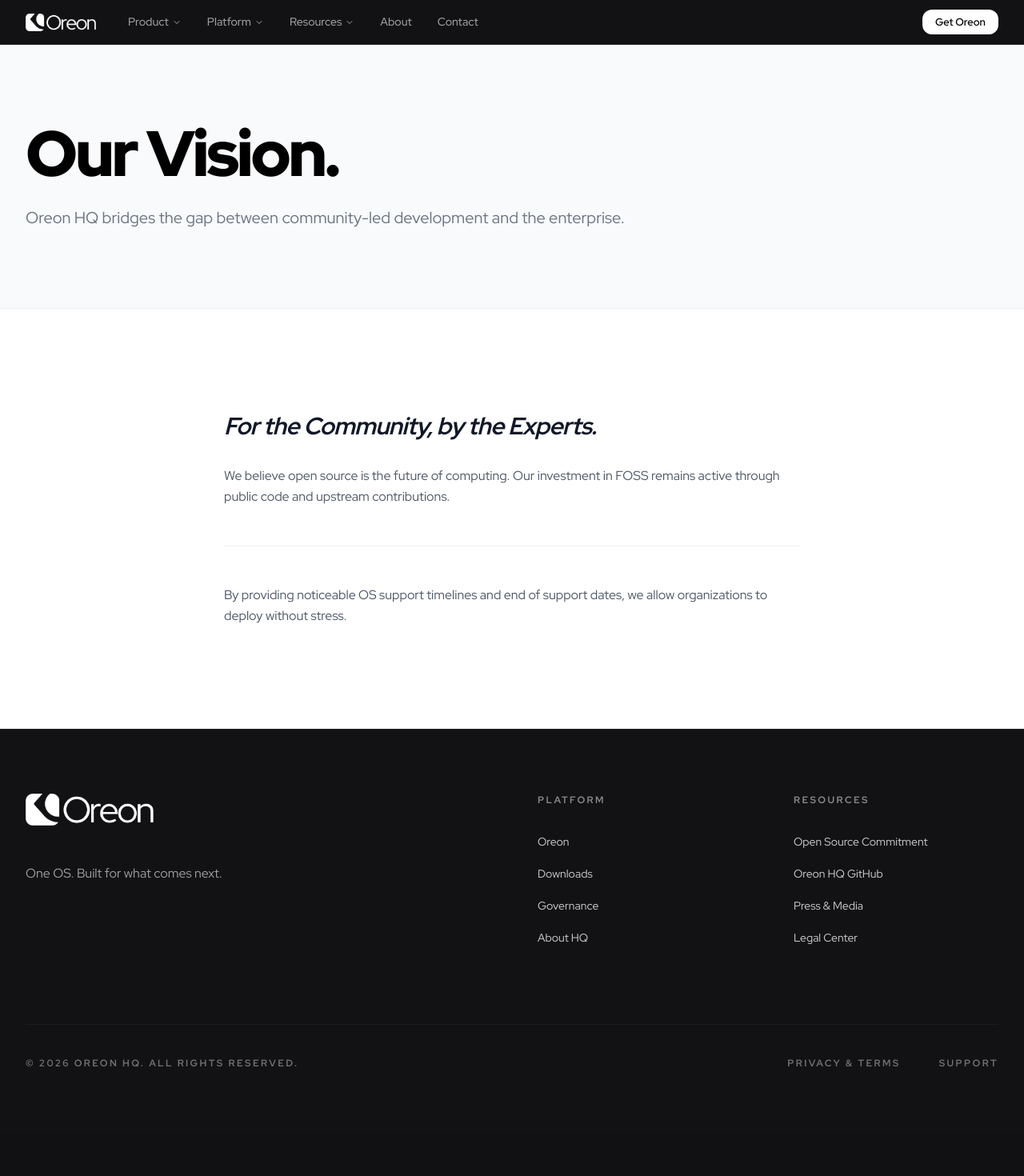
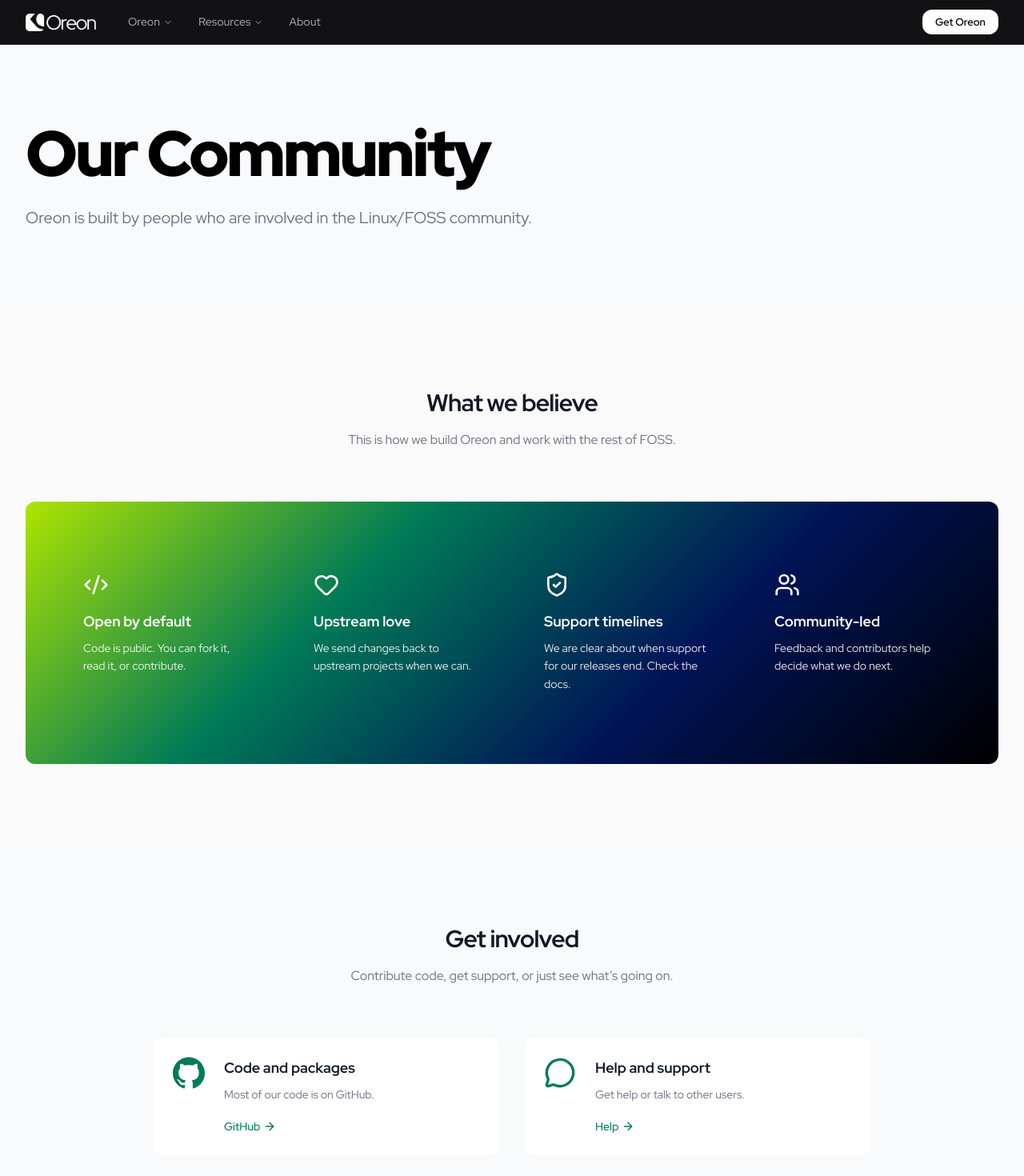
Before and after one commit to oreonhq/website, a Next.js app: page /about in a window 1280 px wide. Shown: the top 1470 px of the page at 80% size. Before the commit the page ends 1417 px from the top, so only its background shows below. Built offline with nearby package versions, Linux system fonts and the light colour scheme.

Commit message:
refine website a bit and back off on the enterprise push

```diff
--- a/app/about/page.tsx
+++ b/app/about/page.tsx
@@ -1,40 +1,135 @@
 import Link from 'next/link'
+import { Users, Code2, Heart, ShieldCheck, MessageCircle, ArrowRight } from 'lucide-react'
+
+function GitHubIcon({ className }: { className?: string }) {
+  return (
+    <svg className={className} viewBox="0 0 24 24" fill="currentColor" aria-hidden>
+      <path d="M12 .297c-6.63 0-12 5.373-12 12 0 5.303 3.438 9.8 8.205 11.385.6.113.82-.258.82-.577 0-.285-.01-1.04-.015-2.04-3.338.724-4.042-1.61-4.042-1.61C4.422 18.07 3.633 17.7 3.633 17.7c-1.087-.744.084-.729.084-.729 1.205.084 1.838 1.236 1.838 1.236 1.07 1.835 2.809 1.305 3.495.998.108-.776.417-1.305.76-1.605-2.665-.3-5.466-1.332-5.466-5.93 0-1.31.465-2.38 1.235-3.22-.135-.303-.54-1.523.105-3.176 0 0 1.005-.322 3.3 1.23.96-.267 1.98-.399 3-.405 1.02.006 2.04.138 3 .405 2.28-1.552 3.285-1.23 3.285-1.23.645 1.653.24 2.873.12 3.176.765.84 1.23 1.91 1.23 3.22 0 4.61-2.805 5.625-5.475 5.92.42.36.81 1.096.81 2.22 0 1.606-.015 2.896-.015 3.286 0 .315.21.69.825.57C20.565 22.092 24 17.592 24 12.297c0-6.627-5.373-12-12-12" />
+    </svg>
+  )
+}
 
 export default function About() {
+  const values = [
+    {
+      icon: Code2,
+      title: 'Open by default',
+      desc: 'Code is public. You can fork it, read it, or contribute.',
+    },
+    {
+      icon: Heart,
+      title: 'Upstream love',
+      desc: 'We send changes back to upstream projects when we can.',
+    },
+    {
+      icon: ShieldCheck,
+      title: 'Support timelines',
+      desc: 'We are clear about when support for our releases end. Check the docs.',
+    },
+    {
+      icon: Users,
+      title: 'Community-led',
+      desc: 'Feedback and contributors help decide what we do next.',
+    },
+  ]
+
+  const getInvolved = [
+    {
+      icon: GitHubIcon,
+      title: 'Code and packages',
+      desc: 'Most of our code is on GitHub.',
+      href: 'https://github.com/oreonhq',
+      external: true,
+    },
+    {
+      icon: MessageCircle,
+      title: 'Help and support',
+      desc: 'Get help or talk to other users.',
+      href: '/help',
+      external: false,
+    },
+  ]
+
   return (
     <div className="theme-light pt-[56px] min-h-screen bg-white">
-      {/* Restore the standard header layout */}
-      <section className="bg-[#f8fafc] border-b border-black/5 py-24">
+      <section className="bg-[#f8fafc] py-24">
         <div className="max-w-7xl mx-auto px-4 sm:px-6 lg:px-8">
           <div className="max-w-3xl">
-            <h1 className="hero-heading text-black mb-6">Our Vision.</h1>
+            <h1 className="hero-heading text-black mb-6">Our Community</h1>
             <p className="text-xl text-gray-500 leading-relaxed font-light">
-              Oreon HQ bridges the gap between community-led development and the enterprise.
+              Oreon is built by people who are involved in the Linux/FOSS community.
             </p>
           </div>
         </div>
       </section>
 
-      {/* Simplified blog-post-like content */}
-      <main className="max-w-3xl mx-auto px-6 py-24 sm:py-32">
-        <article>
-          <div className="prose prose-slate prose-lg max-w-none">
-            <h2 className="text-3xl font-bold text-gray-900 mb-8 tracking-tight italic">
-              For the Community, by the Experts.
-            </h2>
-
-            <p className="text-gray-600 leading-relaxed mb-8 font-light">
-              We believe open source is the future of computing. Our investment in FOSS remains active through public code and upstream contributions.
-            </p>
-
-            <div className="h-px bg-black/5 w-full my-12" />
-
-            <p className="text-gray-600 leading-relaxed font-light">
-              By providing noticeable OS support timelines and end of support dates, we allow organizations to deploy without stress.
+      <section className="enterprise-section">
+        <div className="max-w-7xl mx-auto px-4 sm:px-6 lg:px-8">
+          <div className="text-center max-w-2xl mx-auto mb-16">
+            <h2 className="text-3xl font-bold text-gray-900 mb-4 tracking-tight">What we believe</h2>
+            <p className="text-gray-500 font-light leading-relaxed">
+              This is how we build Oreon and work with the rest of FOSS.
             </p>
           </div>
-        </article>
-      </main>
+          <div className="rounded-xl py-16 px-8 sm:px-12" style={{ background: 'var(--oreon-gradient)' }}>
+            <div className="grid sm:grid-cols-2 lg:grid-cols-4 gap-8">
+              {values.map((item, i) => (
+                <div key={i} className="p-6 rounded-xl">
+                  <item.icon className="w-8 h-8 text-white mb-4" />
+                  <h3 className="text-lg font-bold text-white mb-2">{item.title}</h3>
+                  <p className="text-white/90 text-sm leading-relaxed font-light">{item.desc}</p>
+                </div>
+              ))}
+            </div>
+          </div>
+        </div>
+      </section>
+
+      <section className="enterprise-section bg-gray-50">
+        <div className="max-w-7xl mx-auto px-4 sm:px-6 lg:px-8">
+          <div className="text-center max-w-2xl mx-auto mb-16">
+            <h2 className="text-3xl font-bold text-gray-900 mb-4 tracking-tight">Get involved</h2>
+            <p className="text-gray-500 font-light leading-relaxed">
+              Contribute code, get support, or just see what’s going on.
+            </p>
+          </div>
+          <div className="grid md:grid-cols-2 gap-8 max-w-4xl mx-auto">
+            {getInvolved.map((item, i) => (
+              <Link
+                key={i}
+                href={item.href}
+                target={item.external ? '_blank' : undefined}
+                rel={item.external ? 'noopener noreferrer' : undefined}
+                className="flex gap-6 p-6 rounded-xl bg-white"
+              >
+                <item.icon className="w-10 h-10 text-[#007b56] flex-shrink-0" />
+                <div>
+                  <h3 className="text-lg font-bold text-gray-900 mb-2">{item.title}</h3>
+                  <p className="text-gray-500 text-sm leading-relaxed font-light mb-4">{item.desc}</p>
+                  <span className="inline-flex items-center gap-1 text-sm font-medium text-[#007b56]">
+                    {item.external ? 'GitHub' : 'Help'}
+                    <ArrowRight className="w-4 h-4" />
+                  </span>
+                </div>
+              </Link>
+            ))}
+          </div>
+        </div>
+      </section>
+
+      <section className="enterprise-section">
+        <div className="max-w-3xl mx-auto px-4 sm:px-6 lg:px-8">
+          <h2 className="text-2xl font-bold text-gray-900 mb-6 tracking-tight">
+            Transparency
+          </h2>
+          <p className="text-gray-600 leading-relaxed mb-6 font-light">
+            We publish our code and contribute back where we can.
+          </p>
+          <p className="text-gray-600 leading-relaxed font-light">
+            We also publish support timelines on the documentation so you know when support ends.
+          </p>
+        </div>
+      </section>
     </div>
   )
 }
--- a/app/contact/page.tsx
+++ b/app/help/page.tsx
@@ -1,4 +1,4 @@
-import { MessageCircle, ArrowRight, ShieldCheck, Download, Globe } from 'lucide-react'
+import { MessageCircle, ArrowRight, ShieldCheck, Download, Globe, HelpCircle } from 'lucide-react'
 
 export default function Contact() {
   return (
@@ -6,10 +6,7 @@
       <section className="bg-[#f8fafc] border-b border-black/5 py-24">
         <div className="max-w-7xl mx-auto px-4 sm:px-6 lg:px-8">
           <div className="max-w-3xl">
-            <h1 className="hero-heading text-black mb-6">Get in touch.</h1>
-            <p className="text-xl text-gray-500 leading-relaxed font-light">
-              Whether you need community support or are looking for strategic partnerships, our team is here to help.
-            </p>
+            <h1 className="hero-heading text-black mb-6">Help & Support.</h1>
           </div>
         </div>
       </section>
@@ -20,27 +17,25 @@
             <div className="lg:col-span-8 space-y-12">
               <div className="grid md:grid-cols-2 gap-8">
                 <section className="p-8 border border-black/5 rounded-enterprise bg-gray-50">
-                  <h2 className="text-xl font-bold text-black uppercase tracking-widest text-xs mb-6">Enterprise Contact</h2>
+                  <h2 className="text-xl font-bold text-black uppercase tracking-widest text-xs mb-6">Feedback</h2>
                   <div className="space-y-8">
                     <div>
-                      <p className="text-[10px] text-gray-400 font-bold uppercase tracking-[0.2em] mb-2">Enterprise Inquiries</p>
-                      <a href="mailto:partnerships@oreonhq.com" className="text-lg font-bold text-black hover:text-[#007b56] transition-colors">enterprise@oreonhq.com</a>
+                      <a href="mailto:partnerships@oreonhq.com" className="text-lg font-bold text-black hover:text-[#007b56] transition-colors">team@oreonhq.com</a>
                     </div>
                   </div>
                 </section>
 
                 <section className="p-8 border border-black/5 rounded-enterprise bg-gray-50">
-                  <h2 className="text-xl font-bold text-black uppercase tracking-widest text-xs mb-6">Support</h2>
+                  <h2 className="text-xl font-bold text-black uppercase tracking-widest text-xs mb-6">Enterprise Support</h2>
                   <div className="space-y-8">
                     <div>
-                      <p className="text-[10px] text-gray-400 font-bold uppercase tracking-[0.2em] mb-2">If you have an enterprise support contract with us, please use our enterprise support ticketing system to get quick official support for Oreon products.</p>
                     </div>
                     <div className="pt-4">
                       <a
                         href="mailto:enterprise-support@oreonhq.com"
                         className="text-lg font-bold text-black hover:text-[#007b56] transition-colors"
                       >
-                        enterprise-support@oreonhq.com
+                        Coming soon.
                       </a>
                     </div>
                   </div>
@@ -50,13 +45,12 @@
               <div className="hr-enterprise" />
 
               <div>
-                <h3 className="text-2xl font-bold text-black mb-8 tracking-tight italic text-2xl">Connect with us regarding:</h3>
+                <h3 className="text-2xl font-bold text-black mb-8 tracking-tight text-2xl">What we or our community can help with:</h3>
                 <ul className="space-y-4">
                   {[
-                    { label: "Community Support", icon: MessageCircle },
-                    { label: "Support Timelines", icon: ShieldCheck },
-                    { label: "OEM Partnerships", icon: Globe },
-                    { label: "Installation", icon: Download }
+                    { label: "Feedback", icon: MessageCircle },
+                    { label: "General support", icon: HelpCircle },
+                    { label: "Community events", icon: Globe }
                   ].map((item, i) => (
                     <li key={i} className="flex items-center gap-4 text-gray-700">
                       <item.icon className="w-5 h-5 text-gray-400 flex-shrink-0" />
@@ -76,7 +70,7 @@
                   <div className="space-y-4">
                     {[
                       { name: 'Oreon HQ GitHub', href: 'https://github.com/oreonhq' },
-                      { name: 'Open Source Commitment', href: '/about' },
+                      { name: 'Discord Community', href: 'https://discord.gg/CRaPhvEYaa' },
                     ].map((social) => (
                       <a
                         key={social.name}
--- a/app/legal/page.tsx
+++ b/app/legal/page.tsx
@@ -8,7 +8,7 @@
               Legal
             </h1>
             <p className="text-xl text-gray-500 leading-relaxed font-light">
-              Compliance, privacy protocols, and trademark information for the Oreon platform.
+              Privacy policy and other legal information for Oreon.
             </p>
           </div>
         </div>
--- a/app/page.tsx
+++ b/app/page.tsx
@@ -13,9 +13,9 @@
         <section className="enterprise-section border-t border-black/5">
           <div className="max-w-7xl mx-auto px-4 sm:px-6 lg:px-8">
             <div className="text-center max-w-3xl mx-auto mb-24">
-              <h2 className="text-4xl font-bold text-gray-900 mb-6 tracking-tight">Built for real people.</h2>
+              <h2 className="text-4xl font-bold text-gray-900 mb-6 tracking-tight">Built for you.</h2>
               <p className="text-xl text-gray-500 font-light leading-relaxed">
-                Oreon provides a high-performance operating system designed with the user at the core. It is built for many people, from home users to global enterprises.
+                Oreon provides a high-performance operating system designed with the user at the core. It is built for many people, from basic users to developers.
               </p>
             </div>
 
@@ -85,7 +85,7 @@
                   Oreon is built from the ground up to respect digital privacy. We will never steal your data, track your usage, or force cloud-based telemetry into your OS.
                 </p>
                 <p className="text-gray-500 font-light leading-relaxed mb-10">
-                  Every connection is transparent, every background task is auditable. This makes Oreon the perfect platform for professional environments where digital privacy is mandatory.
+                  Every connection is transparent, every background task is auditable. This makes Oreon the perfect OS for users who value their privacy.
                 </p>
                 <Link href="/legal" className="btn-link">Read our Privacy Commitment →</Link>
               </div>
@@ -97,13 +97,13 @@
         <section className="enterprise-section text-white overflow-hidden relative"
                  style={{ background: 'linear-gradient(165deg, #afe400 0%, #007b56 30%, #001457 70%, #000000 100%)' }}>
           <div className="max-w-7xl mx-auto px-4 sm:px-6 lg:px-8 text-center relative z-10">
-            <h2 className="text-4xl font-bold text-white mb-8 tracking-tight">Open source stays at our core.</h2>
+            <h2 className="text-4xl font-bold text-white mb-8 tracking-tight">Oreon is community-driven.</h2>
             <p className="text-white text-lg leading-relaxed mb-12 max-w-3xl mx-auto font-light">
-              Our open-source commitment has not changed. We continue to publish open source code while supporting upstream communities to keep Oreon open for everyone.
+              Oreon is community-driven. We promise to publish open source code and support upstream communities to keep Oreon open for everyone.
             </p>
             <div className="flex flex-col sm:flex-row items-center justify-center gap-4">
-              <Link href="/about" className="btn-white">
-                Read Our Open Source Commitment →
+              <Link href="/help" className="btn-white">
+                Get Involved →
               </Link>
             </div>
           </div>
--- a/app/structure/page.tsx
+++ /dev/null
@@ -1,47 +0,0 @@
-import Link from 'next/link'
-
-export default function Structure() {
-  return (
-    <div className="theme-light pt-[56px] min-h-screen bg-white">
-      <section className="bg-[#f8fafc] border-b border-black/5 py-24">
-        <div className="max-w-7xl mx-auto px-4 sm:px-6 lg:px-8">
-          <div className="max-w-3xl">
-            <h1 className="hero-heading text-black mb-8">Project Governance.</h1>
-            <p className="text-xl text-gray-500 leading-relaxed font-light">
-              Oreon is led by a single governance team with a long-term open-source commitment.
-            </p>
-          </div>
-        </div>
-      </section>
-
-      <section className="enterprise-section py-24">
-        <div className="max-w-7xl mx-auto px-4 sm:px-6 lg:px-8">
-          <div className="grid lg:grid-cols-2 gap-12 md:gap-16 animate-enterprise">
-            <div>
-              <div className="flex flex-col h-full p-12 md:p-14 border border-black/5 bg-gray-50 rounded-enterprise hover:bg-white transition-all duration-300">
-                <h2 className="text-2xl font-bold text-black mb-8 tracking-tight">Oreon HQ</h2>
-                <p className="text-gray-600 text-lg leading-relaxed font-light mb-2">
-                  Oreon HQ powers much of the core development behind Oreon while also providing enterprise support and backing.
-                </p>
-              </div>
-            </div>
-            <div>
-              <div className="flex flex-col items-start h-full p-12 md:p-14 border border-black/5 bg-gray-50 rounded-enterprise hover:bg-white transition-all duration-300">
-                <h2 className="text-2xl font-bold text-black mb-8 tracking-tight">Open Source Commitment</h2>
-                <p className="text-gray-600 text-lg leading-relaxed font-light mb-6">
-                  We actively support open source by maintaining open development and contributing upstream.
-                </p>
-                <Link
-                  href="/about"
-                  className="btn-oreon-gradient w-fit"
-                >
-                  Read Our Open Source Approach →
-                </Link>
-              </div>
-            </div>
-          </div>
-        </div>
-      </section>
-    </div>
-  )
-}
--- a/components/Footer.tsx
+++ b/components/Footer.tsx
@@ -17,18 +17,17 @@
               />
             </Link>
             <p className="text-white/60 text-base leading-relaxed max-w-sm font-light">
-              One OS. Built for what comes next.
+              The Stable Linux Desktop for Gaming, Building, and Getting Things Done.
             </p>
           </div>
 
           <div>
-            <h4 className="text-white/50 font-bold mb-8 text-xs uppercase tracking-[0.2em]">Platform</h4>
+            <h4 className="text-white/50 font-bold mb-8 text-xs uppercase tracking-[0.2em]">Oreon</h4>
             <ul className="space-y-4">
               {[
                 { name: 'Oreon', href: '/oreon' },
                 { name: 'Downloads', href: '/oreon/download' },
-                { name: 'Governance', href: '/structure' },
-                { name: 'About HQ', href: '/about' },
+                { name: 'About us', href: '/about' },
               ].map((link) => (
                 <li key={link.name}>
                   <Link
@@ -46,7 +45,7 @@
             <h4 className="text-white/50 font-bold mb-8 text-xs uppercase tracking-[0.2em]">Resources</h4>
             <ul className="space-y-4">
               {[
-                { name: 'Open Source Commitment', href: '/about' },
+                { name: 'Open Source', href: '/about' },
                 { name: 'Oreon HQ GitHub', href: 'https://github.com/oreonhq' },
                 { name: 'Press & Media', href: '/press' },
                 { name: 'Legal Center', href: '/legal' },
@@ -78,7 +77,7 @@
               Privacy & Terms
             </Link>
             <Link
-              href="/contact"
+              href="/help"
               className="text-white/40 hover:text-white text-xs font-bold uppercase tracking-[0.2em] transition-colors"
             >
               Support
--- a/components/Header.tsx
+++ b/components/Header.tsx
@@ -11,18 +11,10 @@
 
   const navigation = [
     {
-      name: 'Product',
+      name: 'Oreon',
       href: '/oreon',
       items: [
-        { name: 'Oreon', desc: 'Modern consumer & enterprise OS', href: '/oreon' },
-      ]
-    },
-    {
-      name: 'Platform',
-      href: '/structure',
-      items: [
-        { name: 'Governance', desc: 'Strategic platform lead', href: '/structure' },
-        { name: 'Open Source', desc: 'FOSS at our core', href: '/about' },
+        { name: 'Oreon', desc: 'Oreon 10', href: '/oreon' },
       ]
     },
     {
@@ -31,11 +23,10 @@
       items: [
         { name: 'Press & Media', desc: 'Assets and news', href: '/press' },
         { name: 'Legal Center', desc: 'Compliance & terms', href: '/legal' },
-        { name: 'Enterprise Support', desc: 'Direct assistance', href: '/contact' },
+        { name: 'Help & Support', desc: 'Direct assistance', href: '/help' },
       ]
     },
     { name: 'About', href: '/about' },
-    { name: 'Contact', href: '/contact' },
   ]
 
   return (
--- a/components/HeroVideo.tsx
+++ b/components/HeroVideo.tsx
@@ -11,11 +11,11 @@
       <div className="relative z-10 max-w-7xl mx-auto px-4 sm:px-6 lg:px-8 w-full py-20">
         <div className="max-w-3xl">
           <h1 className="text-white text-5xl md:text-7xl font-bold mb-8 tracking-tight leading-tight">
-            One OS. <span className="opacity-70 font-medium">Built for what comes next.</span>
+            Modern where it matters. <span className="opacity-70 font-medium">Stable where it counts.</span>
           </h1>
 
           <p className="text-xl md:text-2xl text-white/80 mb-12 max-w-2xl leading-relaxed font-light">
-            Oreon is the convergence of power, beauty, and privacy. Engineered for everyone, from home users to global enterprises.
+            A polished, reliable Linux experience built for everyday users.
           </p>
 
           <div className="flex flex-col sm:flex-row gap-6 items-center">
```
Also changed, not shown: app/oreon/download/page.tsx (+4 -16 lines), app/press/page.tsx (+3 -4 lines).
